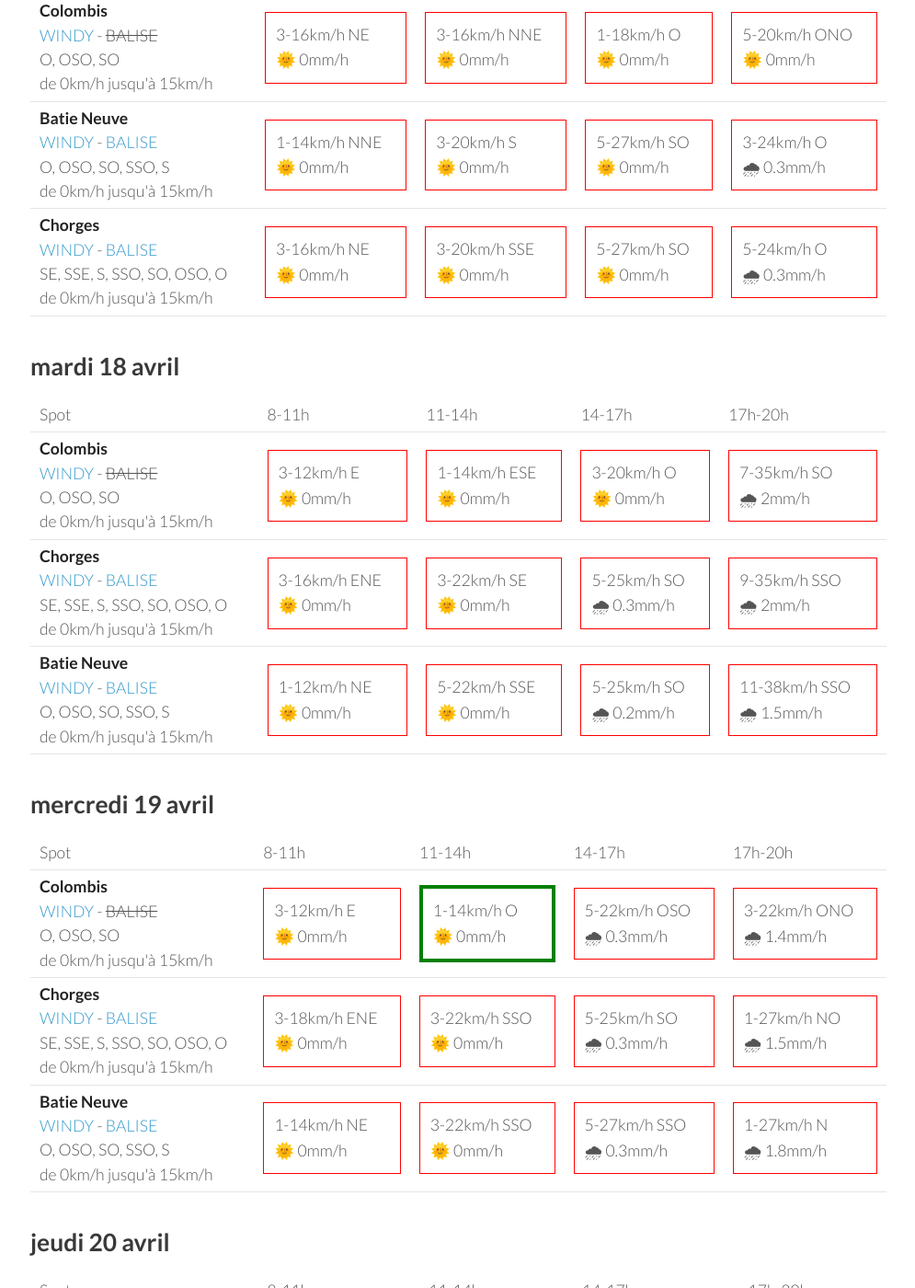
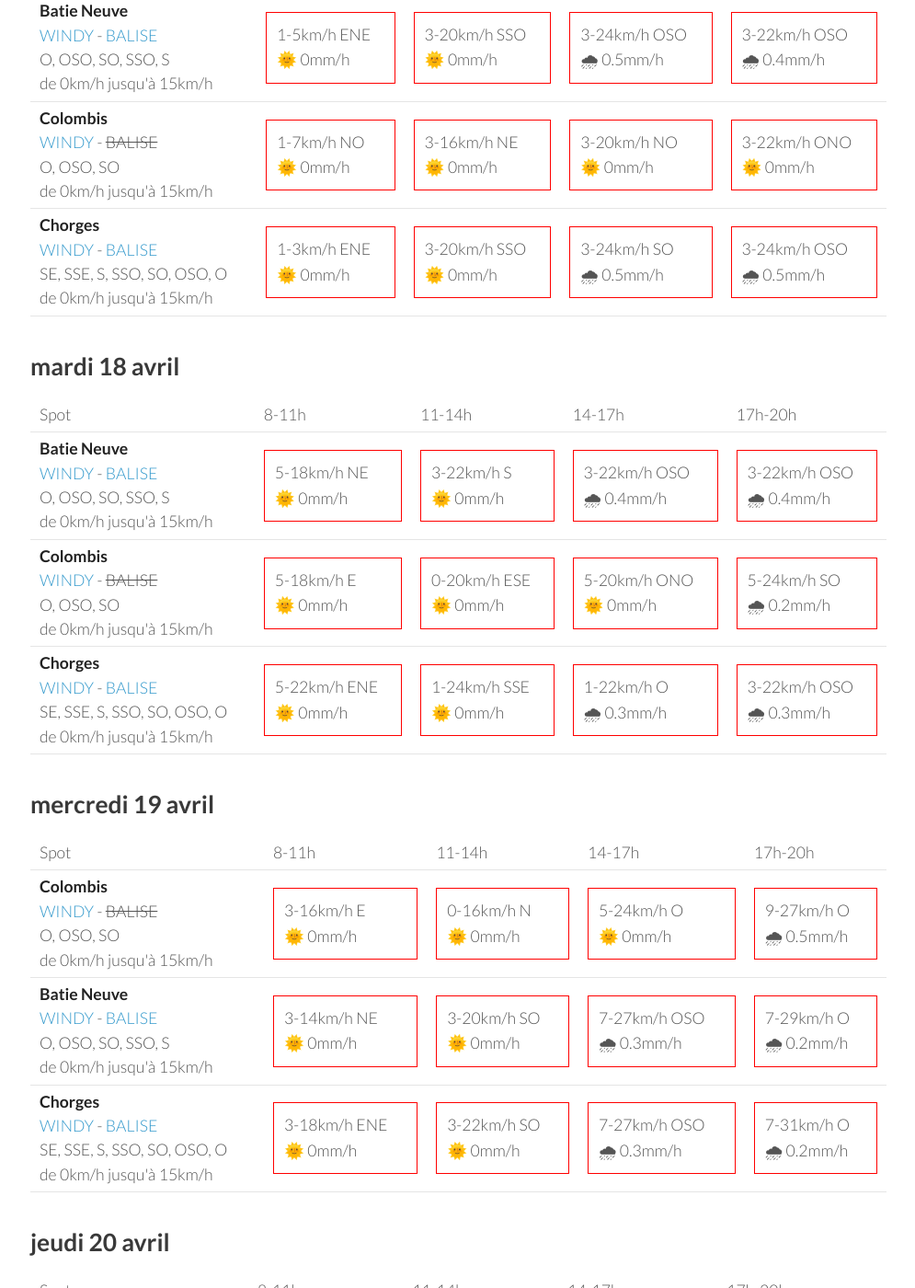
Before and after one commit to parapente-dans-le-nord/parapente-dans-le-nord.github.io, a Jekyll site: the page built from saint_andre.markdown, in a window 1280 px wide and 1400 px high, scrolled down 1325 px. Shown: the whole window at 92% size, without its empty margins (25-1020 px from the left). Built offline with Jekyll 4.4.1, drawn with Linux system fonts in a browser that asks for light colours; some of the changed text lies outside the part shown.

Commit message:
update index.markdown

```diff
--- a/saint_andre.markdown
+++ b/saint_andre.markdown
@@ -22,30 +22,30 @@ page mise à jour le samedi 15 avril 13:36
       <td>17h-20h</td>
     </tr>
 <tr>
+        <td><strong>Batie Neuve</strong><br><a href="https://windy.com/44.584/6.236?44.559,6.262,10,m:eTtagly">WINDY</a> - <span class=""><a href="https://www.openwindmap.org/PP554">BALISE</a> </span><br> <span class="vent-favorable">O, OSO, SO, SSO, S</span><br><span class="force-vent">de 0km/h jusqu'à 15km/h</span> </td>
+
+            <td><div class="not-flyable"><p>0-0km/h NA</p><p>🌧️ 0mm/h</p></div></td>
+            <td><div class="not-flyable"><p>0-0km/h NA</p><p>🌧️ 0mm/h</p></div></td>
+            <td><div class="not-flyable"><p>0-0km/h NA</p><p>🌧️ 0mm/h</p></div></td>
+            <td><div class="not-flyable"><p>29-75km/h NNO</p><p>🌞 0mm/h</p></div></td>
+
+    </tr>
+<tr>
         <td><strong>Colombis</strong><br><a href="https://windy.com/44.494/6.216?44.559,6.262,10">WINDY</a> - <span class="no-balise"> BALISE </span><br> <span class="vent-favorable">O, OSO, SO</span><br><span class="force-vent">de 0km/h jusqu'à 15km/h</span> </td>
 
             <td><div class="not-flyable"><p>0-0km/h NA</p><p>🌧️ 0mm/h</p></div></td>
-            <td><div class="not-flyable"><p>14-42km/h NO</p><p>🌞 0mm/h</p></div></td>
-            <td><div class="not-flyable"><p>22-61km/h NO</p><p>🌞 0mm/h</p></div></td>
-            <td><div class="not-flyable"><p>24-62km/h NNO</p><p>🌞 0mm/h</p></div></td>
+            <td><div class="not-flyable"><p>0-0km/h NA</p><p>🌧️ 0mm/h</p></div></td>
+            <td><div class="not-flyable"><p>0-0km/h NA</p><p>🌧️ 0mm/h</p></div></td>
+            <td><div class="not-flyable"><p>24-61km/h NNO</p><p>🌞 0mm/h</p></div></td>
 
     </tr>
 <tr>
         <td><strong>Chorges</strong><br><a href="https://windy.com/44.578/6.280?44.559,6.262,10">WINDY</a> - <span class=""><a href="https://www.openwindmap.org/PP554">BALISE</a> </span><br> <span class="vent-favorable">SE, SSE, S, SSO, SO, OSO, O</span><br><span class="force-vent">de 0km/h jusqu'à 15km/h</span> </td>
 
             <td><div class="not-flyable"><p>0-0km/h NA</p><p>🌧️ 0mm/h</p></div></td>
-            <td><div class="not-flyable"><p>16-37km/h NNO</p><p>🌞 0mm/h</p></div></td>
-            <td><div class="not-flyable"><p>11-50km/h NO</p><p>🌞 0mm/h</p></div></td>
-            <td><div class="not-flyable"><p>9-27km/h NO</p><p>🌞 0mm/h</p></div></td>
-
-    </tr>
-<tr>
-        <td><strong>Batie Neuve</strong><br><a href="https://windy.com/44.584/6.236?44.559,6.262,10,m:eTtagly">WINDY</a> - <span class=""><a href="https://www.openwindmap.org/PP554">BALISE</a> </span><br> <span class="vent-favorable">O, OSO, SO, SSO, S</span><br><span class="force-vent">de 0km/h jusqu'à 15km/h</span> </td>
-
             <td><div class="not-flyable"><p>0-0km/h NA</p><p>🌧️ 0mm/h</p></div></td>
-            <td><div class="not-flyable"><p>20-55km/h NNO</p><p>🌞 0mm/h</p></div></td>
-            <td><div class="not-flyable"><p>18-64km/h NO</p><p>🌞 0mm/h</p></div></td>
-            <td><div class="not-flyable"><p>20-55km/h NNO</p><p>🌞 0.2mm/h</p></div></td>
+            <td><div class="not-flyable"><p>0-0km/h NA</p><p>🌧️ 0mm/h</p></div></td>
+            <td><div class="not-flyable"><p>12-33km/h N</p><p>🌞 0mm/h</p></div></td>
 
     </tr>
 
@@ -67,30 +67,30 @@ page mise à jour le samedi 15 avril 13:36
 <tr>
         <td><strong>Chorges</strong><br><a href="https://windy.com/44.578/6.280?44.559,6.262,10">WINDY</a> - <span class=""><a href="https://www.openwindmap.org/PP554">BALISE</a> </span><br> <span class="vent-favorable">SE, SSE, S, SSO, SO, OSO, O</span><br><span class="force-vent">de 0km/h jusqu'à 15km/h</span> </td>
 
-            <td><div class="not-flyable"><p>1-3km/h ESE</p><p>🌞 0mm/h</p></div></td>
-            <td><div class="flyable"><p>5-11km/h SSO</p><p>🌞 0mm/h</p></div></td>
-            <td><div class="not-flyable"><p>11-22km/h SSO</p><p>🌞 0mm/h</p></div></td>
+            <td><div class="not-flyable"><p>3-5km/h ESE</p><p>🌞 0mm/h</p></div></td>
+            <td><div class="flyable"><p>5-11km/h S</p><p>🌞 0mm/h</p></div></td>
             <td><div class="not-flyable"><p>9-20km/h SO</p><p>🌞 0mm/h</p></div></td>
+            <td><div class="not-flyable"><p>11-22km/h SO</p><p>🌞 0mm/h</p></div></td>
 
 
     </tr>
 <tr>
         <td><strong>Colombis</strong><br><a href="https://windy.com/44.494/6.216?44.559,6.262,10">WINDY</a> - <span class="no-balise"> BALISE </span><br> <span class="vent-favorable">O, OSO, SO</span><br><span class="force-vent">de 0km/h jusqu'à 15km/h</span> </td>
 
-            <td><div class="not-flyable"><p>5-18km/h NO</p><p>🌞 0mm/h</p></div></td>
-            <td><div class="not-flyable"><p>3-9km/h NNO</p><p>🌞 0mm/h</p></div></td>
+            <td><div class="not-flyable"><p>3-9km/h NO</p><p>🌞 0mm/h</p></div></td>
+            <td><div class="not-flyable"><p>9-24km/h NNO</p><p>🌞 0mm/h</p></div></td>
             <td><div class="not-flyable"><p>16-38km/h NNO</p><p>🌞 0mm/h</p></div></td>
-            <td><div class="not-flyable"><p>20-44km/h NNO</p><p>🌞 0mm/h</p></div></td>
+            <td><div class="not-flyable"><p>16-38km/h NNO</p><p>🌞 0mm/h</p></div></td>
 
 
     </tr>
 <tr>
         <td><strong>Batie Neuve</strong><br><a href="https://windy.com/44.584/6.236?44.559,6.262,10,m:eTtagly">WINDY</a> - <span class=""><a href="https://www.openwindmap.org/PP554">BALISE</a> </span><br> <span class="vent-favorable">O, OSO, SO, SSO, S</span><br><span class="force-vent">de 0km/h jusqu'à 15km/h</span> </td>
 
-            <td><div class="not-flyable"><p>5-20km/h NNE</p><p>🌞 0mm/h</p></div></td>
-            <td><div class="not-flyable"><p>5-18km/h N</p><p>🌞 0mm/h</p></div></td>
-            <td><div class="not-flyable"><p>14-35km/h NNO</p><p>🌞 0mm/h</p></div></td>
-            <td><div class="not-flyable"><p>18-44km/h NNO</p><p>🌞 0mm/h</p></div></td>
+            <td><div class="not-flyable"><p>7-18km/h NNE</p><p>🌞 0mm/h</p></div></td>
+            <td><div class="not-flyable"><p>5-20km/h N</p><p>🌞 0mm/h</p></div></td>
+            <td><div class="not-flyable"><p>12-31km/h NNO</p><p>🌞 0mm/h</p></div></td>
+            <td><div class="not-flyable"><p>16-40km/h NNO</p><p>🌞 0mm/h</p></div></td>
 
 
     </tr>
@@ -111,32 +111,32 @@ page mise à jour le samedi 15 avril 13:36
       <td>17h-20h</td>
     </tr>
 <tr>
-        <td><strong>Colombis</strong><br><a href="https://windy.com/44.494/6.216?44.559,6.262,10">WINDY</a> - <span class="no-balise"> BALISE </span><br> <span class="vent-favorable">O, OSO, SO</span><br><span class="force-vent">de 0km/h jusqu'à 15km/h</span> </td>
+        <td><strong>Batie Neuve</strong><br><a href="https://windy.com/44.584/6.236?44.559,6.262,10,m:eTtagly">WINDY</a> - <span class=""><a href="https://www.openwindmap.org/PP554">BALISE</a> </span><br> <span class="vent-favorable">O, OSO, SO, SSO, S</span><br><span class="force-vent">de 0km/h jusqu'à 15km/h</span> </td>
 
-            <td><div class="not-flyable"><p>3-16km/h NE</p><p>🌞 0mm/h</p></div></td>
-            <td><div class="not-flyable"><p>3-16km/h NNE</p><p>🌞 0mm/h</p></div></td>
-            <td><div class="not-flyable"><p>1-18km/h O</p><p>🌞 0mm/h</p></div></td>
-            <td><div class="not-flyable"><p>5-20km/h ONO</p><p>🌞 0mm/h</p></div></td>
+            <td><div class="not-flyable"><p>1-5km/h ENE</p><p>🌞 0mm/h</p></div></td>
+            <td><div class="not-flyable"><p>3-20km/h SSO</p><p>🌞 0mm/h</p></div></td>
+            <td><div class="not-flyable"><p>3-24km/h OSO</p><p>🌧 0.5mm/h</p></div></td>
+            <td><div class="not-flyable"><p>3-22km/h OSO</p><p>🌧 0.4mm/h</p></div></td>
 
 
     </tr>
 <tr>
-        <td><strong>Batie Neuve</strong><br><a href="https://windy.com/44.584/6.236?44.559,6.262,10,m:eTtagly">WINDY</a> - <span class=""><a href="https://www.openwindmap.org/PP554">BALISE</a> </span><br> <span class="vent-favorable">O, OSO, SO, SSO, S</span><br><span class="force-vent">de 0km/h jusqu'à 15km/h</span> </td>
+        <td><strong>Colombis</strong><br><a href="https://windy.com/44.494/6.216?44.559,6.262,10">WINDY</a> - <span class="no-balise"> BALISE </span><br> <span class="vent-favorable">O, OSO, SO</span><br><span class="force-vent">de 0km/h jusqu'à 15km/h</span> </td>
 
-            <td><div class="not-flyable"><p>1-14km/h NNE</p><p>🌞 0mm/h</p></div></td>
-            <td><div class="not-flyable"><p>3-20km/h S</p><p>🌞 0mm/h</p></div></td>
-            <td><div class="not-flyable"><p>5-27km/h SO</p><p>🌞 0mm/h</p></div></td>
-            <td><div class="not-flyable"><p>3-24km/h O</p><p>🌧 0.3mm/h</p></div></td>
+            <td><div class="not-flyable"><p>1-7km/h NO</p><p>🌞 0mm/h</p></div></td>
+            <td><div class="not-flyable"><p>3-16km/h NE</p><p>🌞 0mm/h</p></div></td>
+            <td><div class="not-flyable"><p>3-20km/h NO</p><p>🌞 0mm/h</p></div></td>
+            <td><div class="not-flyable"><p>3-22km/h ONO</p><p>🌞 0mm/h</p></div></td>
 
 
     </tr>
 <tr>
         <td><strong>Chorges</strong><br><a href="https://windy.com/44.578/6.280?44.559,6.262,10">WINDY</a> - <span class=""><a href="https://www.openwindmap.org/PP554">BALISE</a> </span><br> <span class="vent-favorable">SE, SSE, S, SSO, SO, OSO, O</span><br><span class="force-vent">de 0km/h jusqu'à 15km/h</span> </td>
 
-            <td><div class="not-flyable"><p>3-16km/h NE</p><p>🌞 0mm/h</p></div></td>
-            <td><div class="not-flyable"><p>3-20km/h SSE</p><p>🌞 0mm/h</p></div></td>
-            <td><div class="not-flyable"><p>5-27km/h SO</p><p>🌞 0mm/h</p></div></td>
-            <td><div class="not-flyable"><p>5-24km/h O</p><p>🌧 0.3mm/h</p></div></td>
+            <td><div class="not-flyable"><p>1-3km/h ENE</p><p>🌞 0mm/h</p></div></td>
+            <td><div class="not-flyable"><p>3-20km/h SSO</p><p>🌞 0mm/h</p></div></td>
+            <td><div class="not-flyable"><p>3-24km/h SO</p><p>🌧 0.5mm/h</p></div></td>
+            <td><div class="not-flyable"><p>3-24km/h OSO</p><p>🌧 0.5mm/h</p></div></td>
 
 
     </tr>
@@ -157,32 +157,32 @@ page mise à jour le samedi 15 avril 13:36
       <td>17h-20h</td>
     </tr>
 <tr>
+        <td><strong>Batie Neuve</strong><br><a href="https://windy.com/44.584/6.236?44.559,6.262,10,m:eTtagly">WINDY</a> - <span class=""><a href="https://www.openwindmap.org/PP554">BALISE</a> </span><br> <span class="vent-favorable">O, OSO, SO, SSO, S</span><br><span class="force-vent">de 0km/h jusqu'à 15km/h</span> </td>
+
+            <td><div class="not-flyable"><p>5-18km/h NE</p><p>🌞 0mm/h</p></div></td>
+            <td><div class="not-flyable"><p>3-22km/h S</p><p>🌞 0mm/h</p></div></td>
+            <td><div class="not-flyable"><p>3-22km/h OSO</p><p>🌧 0.4mm/h</p></div></td>
+            <td><div class="not-flyable"><p>3-22km/h OSO</p><p>🌧 0.4mm/h</p></div></td>
+
+
+    </tr>
+<tr>
         <td><strong>Colombis</strong><br><a href="https://windy.com/44.494/6.216?44.559,6.262,10">WINDY</a> - <span class="no-balise"> BALISE </span><br> <span class="vent-favorable">O, OSO, SO</span><br><span class="force-vent">de 0km/h jusqu'à 15km/h</span> </td>
 
-            <td><div class="not-flyable"><p>3-12km/h E</p><p>🌞 0mm/h</p></div></td>
-            <td><div class="not-flyable"><p>1-14km/h ESE</p><p>🌞 0mm/h</p></div></td>
-            <td><div class="not-flyable"><p>3-20km/h O</p><p>🌞 0mm/h</p></div></td>
-            <td><div class="not-flyable"><p>7-35km/h SO</p><p>🌧 2mm/h</p></div></td>
+            <td><div class="not-flyable"><p>5-18km/h E</p><p>🌞 0mm/h</p></div></td>
+            <td><div class="not-flyable"><p>0-20km/h ESE</p><p>🌞 0mm/h</p></div></td>
+            <td><div class="not-flyable"><p>5-20km/h ONO</p><p>🌞 0mm/h</p></div></td>
+            <td><div class="not-flyable"><p>5-24km/h SO</p><p>🌧 0.2mm/h</p></div></td>
 
 
     </tr>
 <tr>
         <td><strong>Chorges</strong><br><a href="https://windy.com/44.578/6.280?44.559,6.262,10">WINDY</a> - <span class=""><a href="https://www.openwindmap.org/PP554">BALISE</a> </span><br> <span class="vent-favorable">SE, SSE, S, SSO, SO, OSO, O</span><br><span class="force-vent">de 0km/h jusqu'à 15km/h</span> </td>
 
-            <td><div class="not-flyable"><p>3-16km/h ENE</p><p>🌞 0mm/h</p></div></td>
-            <td><div class="not-flyable"><p>3-22km/h SE</p><p>🌞 0mm/h</p></div></td>
-            <td><div class="not-flyable"><p>5-25km/h SO</p><p>🌧 0.3mm/h</p></div></td>
-            <td><div class="not-flyable"><p>9-35km/h SSO</p><p>🌧 2mm/h</p></div></td>
-
-
-    </tr>
-<tr>
-        <td><strong>Batie Neuve</strong><br><a href="https://windy.com/44.584/6.236?44.559,6.262,10,m:eTtagly">WINDY</a> - <span class=""><a href="https://www.openwindmap.org/PP554">BALISE</a> </span><br> <span class="vent-favorable">O, OSO, SO, SSO, S</span><br><span class="force-vent">de 0km/h jusqu'à 15km/h</span> </td>
-
-            <td><div class="not-flyable"><p>1-12km/h NE</p><p>🌞 0mm/h</p></div></td>
-            <td><div class="not-flyable"><p>5-22km/h SSE</p><p>🌞 0mm/h</p></div></td>
-            <td><div class="not-flyable"><p>5-25km/h SO</p><p>🌧 0.2mm/h</p></div></td>
-            <td><div class="not-flyable"><p>11-38km/h SSO</p><p>🌧 1.5mm/h</p></div></td>
+            <td><div class="not-flyable"><p>5-22km/h ENE</p><p>🌞 0mm/h</p></div></td>
+            <td><div class="not-flyable"><p>1-24km/h SSE</p><p>🌞 0mm/h</p></div></td>
+            <td><div class="not-flyable"><p>1-22km/h O</p><p>🌧 0.3mm/h</p></div></td>
+            <td><div class="not-flyable"><p>3-22km/h OSO</p><p>🌧 0.3mm/h</p></div></td>
 
 
     </tr>
@@ -205,10 +205,20 @@ page mise à jour le samedi 15 avril 13:36
 <tr>
         <td><strong>Colombis</strong><br><a href="https://windy.com/44.494/6.216?44.559,6.262,10">WINDY</a> - <span class="no-balise"> BALISE </span><br> <span class="vent-favorable">O, OSO, SO</span><br><span class="force-vent">de 0km/h jusqu'à 15km/h</span> </td>
 
-            <td><div class="not-flyable"><p>3-12km/h E</p><p>🌞 0mm/h</p></div></td>
-            <td><div class="flyable"><p>1-14km/h O</p><p>🌞 0mm/h</p></div></td>
-            <td><div class="not-flyable"><p>5-22km/h OSO</p><p>🌧 0.3mm/h</p></div></td>
-            <td><div class="not-flyable"><p>3-22km/h ONO</p><p>🌧 1.4mm/h</p></div></td>
+            <td><div class="not-flyable"><p>3-16km/h E</p><p>🌞 0mm/h</p></div></td>
+            <td><div class="not-flyable"><p>0-16km/h N</p><p>🌞 0mm/h</p></div></td>
+            <td><div class="not-flyable"><p>5-24km/h O</p><p>🌞 0mm/h</p></div></td>
+            <td><div class="not-flyable"><p>9-27km/h O</p><p>🌧 0.5mm/h</p></div></td>
+
+
+    </tr>
+<tr>
+        <td><strong>Batie Neuve</strong><br><a href="https://windy.com/44.584/6.236?44.559,6.262,10,m:eTtagly">WINDY</a> - <span class=""><a href="https://www.openwindmap.org/PP554">BALISE</a> </span><br> <span class="vent-favorable">O, OSO, SO, SSO, S</span><br><span class="force-vent">de 0km/h jusqu'à 15km/h</span> </td>
+
+            <td><div class="not-flyable"><p>3-14km/h NE</p><p>🌞 0mm/h</p></div></td>
+            <td><div class="not-flyable"><p>3-20km/h SO</p><p>🌞 0mm/h</p></div></td>
+            <td><div class="not-flyable"><p>7-27km/h OSO</p><p>🌧 0.3mm/h</p></div></td>
+            <td><div class="not-flyable"><p>7-29km/h O</p><p>🌧 0.2mm/h</p></div></td>
 
 
     </tr>
@@ -216,19 +226,9 @@ page mise à jour le samedi 15 avril 13:36
         <td><strong>Chorges</strong><br><a href="https://windy.com/44.578/6.280?44.559,6.262,10">WINDY</a> - <span class=""><a href="https://www.openwindmap.org/PP554">BALISE</a> </span><br> <span class="vent-favorable">SE, SSE, S, SSO, SO, OSO, O</span><br><span class="force-vent">de 0km/h jusqu'à 15km/h</span> </td>
 
             <td><div class="not-flyable"><p>3-18km/h ENE</p><p>🌞 0mm/h</p></div></td>
-            <td><div class="not-flyable"><p>3-22km/h SSO</p><p>🌞 0mm/h</p></div></td>
-            <td><div class="not-flyable"><p>5-25km/h SO</p><p>🌧 0.3mm/h</p></div></td>
-            <td><div class="not-flyable"><p>1-27km/h NO</p><p>🌧 1.5mm/h</p></div></td>
-
-
-    </tr>
-<tr>
-        <td><strong>Batie Neuve</strong><br><a href="https://windy.com/44.584/6.236?44.559,6.262,10,m:eTtagly">WINDY</a> - <span class=""><a href="https://www.openwindmap.org/PP554">BALISE</a> </span><br> <span class="vent-favorable">O, OSO, SO, SSO, S</span><br><span class="force-vent">de 0km/h jusqu'à 15km/h</span> </td>
-
-            <td><div class="not-flyable"><p>1-14km/h NE</p><p>🌞 0mm/h</p></div></td>
-            <td><div class="not-flyable"><p>3-22km/h SSO</p><p>🌞 0mm/h</p></div></td>
-            <td><div class="not-flyable"><p>5-27km/h SSO</p><p>🌧 0.3mm/h</p></div></td>
-            <td><div class="not-flyable"><p>1-27km/h N</p><p>🌧 1.8mm/h</p></div></td>
+            <td><div class="not-flyable"><p>3-22km/h SO</p><p>🌞 0mm/h</p></div></td>
+            <td><div class="not-flyable"><p>7-27km/h OSO</p><p>🌧 0.3mm/h</p></div></td>
+            <td><div class="not-flyable"><p>7-31km/h O</p><p>🌧 0.2mm/h</p></div></td>
 
 
     </tr>
@@ -251,30 +251,30 @@ page mise à jour le samedi 15 avril 13:36
 <tr>
         <td><strong>Colombis</strong><br><a href="https://windy.com/44.494/6.216?44.559,6.262,10">WINDY</a> - <span class="no-balise"> BALISE </span><br> <span class="vent-favorable">O, OSO, SO</span><br><span class="force-vent">de 0km/h jusqu'à 15km/h</span> </td>
 
-            <td><div class="not-flyable"><p>1-12km/h NNE</p><p>🌧 1.9mm/h</p></div></td>
-            <td><div class="not-flyable"><p>1-14km/h N</p><p>🌧 0.4mm/h</p></div></td>
-            <td><div class="not-flyable"><p>1-18km/h ONO</p><p>🌧 0.4mm/h</p></div></td>
-            <td><div class="not-flyable"><p>3-27km/h N</p><p>🌧 2.1mm/h</p></div></td>
+            <td><div class="not-flyable"><p>1-12km/h E</p><p>🌞 0mm/h</p></div></td>
+            <td><div class="not-flyable"><p>3-18km/h O</p><p>🌞 0mm/h</p></div></td>
+            <td><div class="not-flyable"><p>9-29km/h ONO</p><p>🌞 0mm/h</p></div></td>
+            <td><div class="not-flyable"><p>14-44km/h ONO</p><p>🌞 0mm/h</p></div></td>
 
 
     </tr>
 <tr>
         <td><strong>Batie Neuve</strong><br><a href="https://windy.com/44.584/6.236?44.559,6.262,10,m:eTtagly">WINDY</a> - <span class=""><a href="https://www.openwindmap.org/PP554">BALISE</a> </span><br> <span class="vent-favorable">O, OSO, SO, SSO, S</span><br><span class="force-vent">de 0km/h jusqu'à 15km/h</span> </td>
 
-            <td><div class="not-flyable"><p>3-14km/h NE</p><p>🌧 1.5mm/h</p></div></td>
-            <td><div class="not-flyable"><p>3-20km/h SSE</p><p>🌧 0.8mm/h</p></div></td>
-            <td><div class="not-flyable"><p>1-22km/h S</p><p>🌧 0.3mm/h</p></div></td>
-            <td><div class="not-flyable"><p>1-29km/h SE</p><p>🌧 1.3mm/h</p></div></td>
+            <td><div class="not-flyable"><p>3-16km/h NNE</p><p>🌞 0mm/h</p></div></td>
+            <td><div class="not-flyable"><p>5-22km/h OSO</p><p>🌞 0mm/h</p></div></td>
+            <td><div class="not-flyable"><p>9-33km/h ONO</p><p>🌞 0mm/h</p></div></td>
+            <td><div class="not-flyable"><p>14-46km/h ONO</p><p>🌞 0mm/h</p></div></td>
 
 
     </tr>
 <tr>
         <td><strong>Chorges</strong><br><a href="https://windy.com/44.578/6.280?44.559,6.262,10">WINDY</a> - <span class=""><a href="https://www.openwindmap.org/PP554">BALISE</a> </span><br> <span class="vent-favorable">SE, SSE, S, SSO, SO, OSO, O</span><br><span class="force-vent">de 0km/h jusqu'à 15km/h</span> </td>
 
-            <td><div class="not-flyable"><p>3-14km/h NE</p><p>🌧 1mm/h</p></div></td>
-            <td><div class="not-flyable"><p>3-22km/h S</p><p>🌧 0.9mm/h</p></div></td>
-            <td><div class="not-flyable"><p>1-22km/h SSO</p><p>🌧 0.3mm/h</p></div></td>
-            <td><div class="not-flyable"><p>0-29km/h SO</p><p>🌧 1.5mm/h</p></div></td>
+            <td><div class="not-flyable"><p>3-16km/h NE</p><p>🌞 0mm/h</p></div></td>
+            <td><div class="not-flyable"><p>3-22km/h OSO</p><p>🌞 0mm/h</p></div></td>
+            <td><div class="not-flyable"><p>9-33km/h O</p><p>🌧 0.2mm/h</p></div></td>
+            <td><div class="not-flyable"><p>12-42km/h ONO</p><p>🌧 0.2mm/h</p></div></td>
 
 
     </tr>
```
Also changed, not shown: other parts of saint_andre.markdown (+1 -1 lines).
